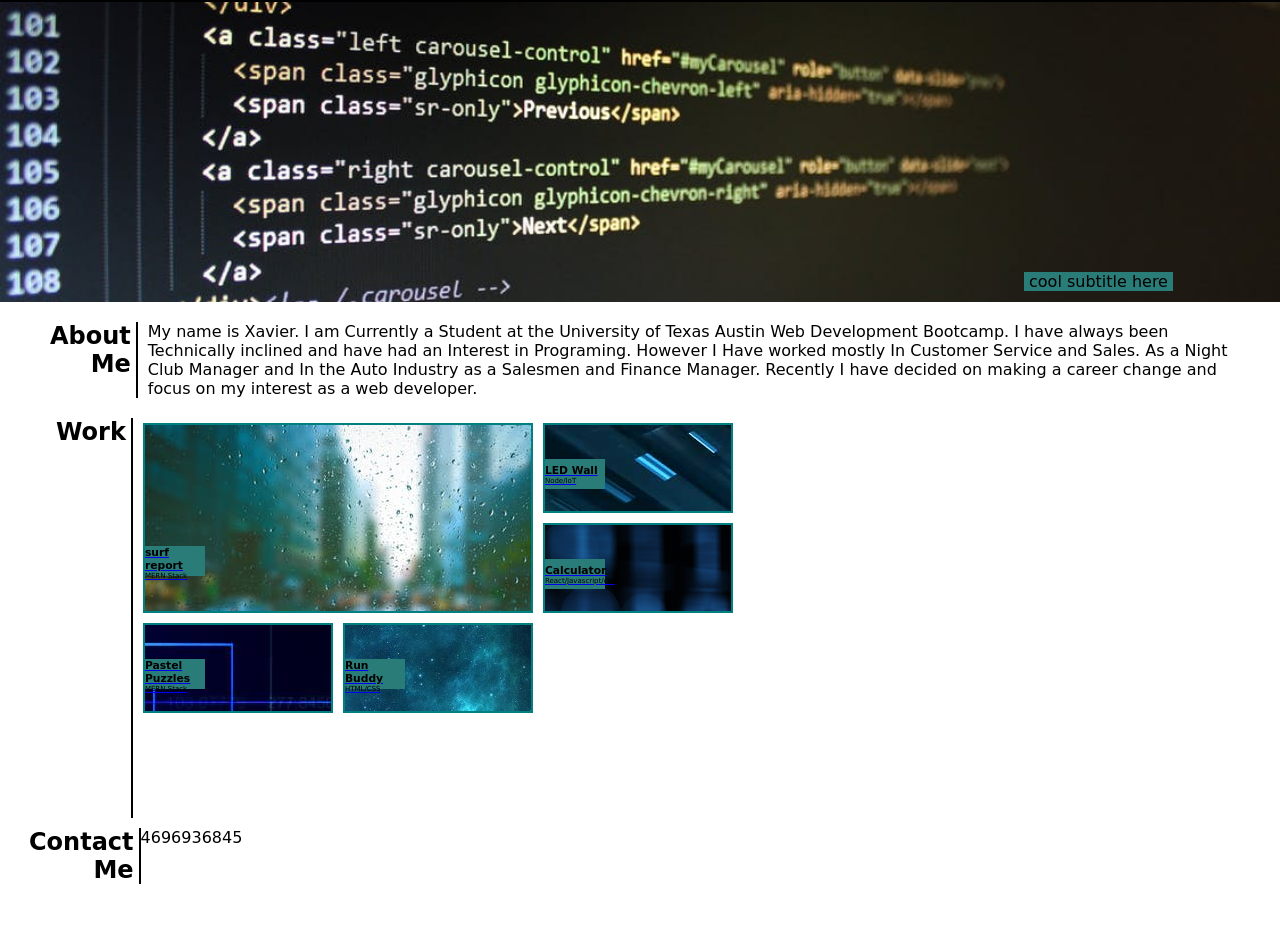
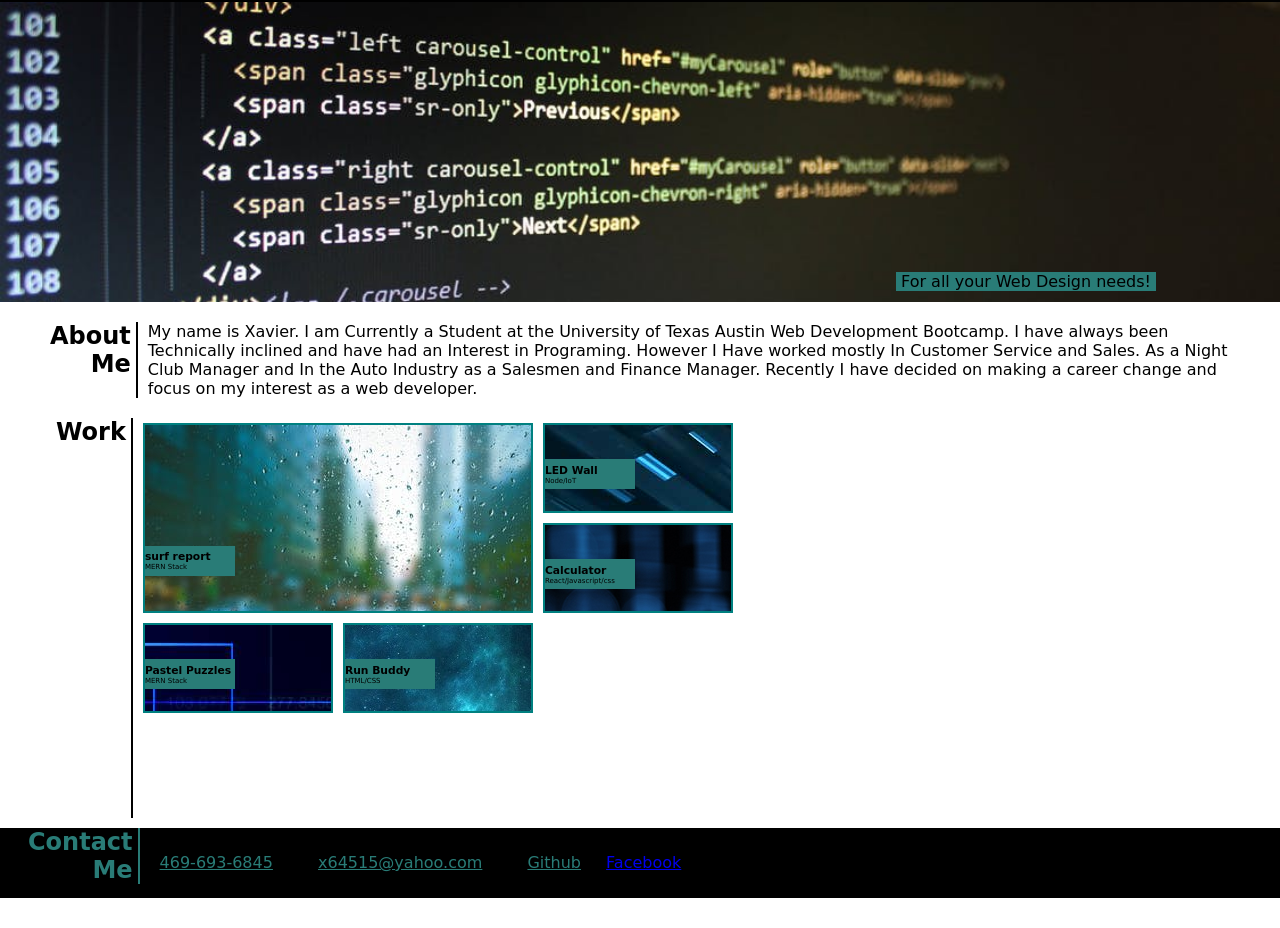
Before and after one commit to x64515/portfolio, a plain HTML site: page index.html in a window 1280 px wide. Shown: the part 67-995 px from the top of the page. After the commit the page ends 965 px from the top, so only its background shows below. Drawn offline with Linux system fonts and the light colour scheme.

Commit message:
completed 10/4

```diff
--- a/assets/style.css
+++ b/assets/style.css
@@ -50,7 +50,7 @@ header {
     display: inline;
     position: relative;
     top: 270px;
-    left: 80%;
+    left: 70%;
     padding-left: 5px;
     padding-right: 5px
 }
@@ -95,6 +95,7 @@ margin:20px;
     border: 2px solid teal;
     margin:5px;
     background-color: black;
+    text-decoration: none;
     }
 .description{
     color: black;
@@ -102,7 +103,7 @@ margin:20px;
     margin: 0;
     padding:0;
     height:30px;
-    width:60px;
+    width:90px;
     align-content: center;
     position: relative;
     top:65%;
@@ -137,16 +138,34 @@ margin:20px;
     background-image:url("./images/binary.jpg");
 }
 footer{
-  display:inline-flex;
-  height:100px;
+  height:70px;
+  background-color:black;
+  color:#297c77;
+  align-items: center;
+  text-decoration: none;
 }
 footer h2{
-  align-self: flex-start;
-  text-align:right;
-  padding-left: 29px;
-  padding-right:5px;
-  border-right: 2px solid black;
+  padding-left: 28px;
+  padding-right: 5px;
+  text-align: right;
+  border-right: 2px solid #297c77;
+  float:left;
 }
-footer a{
-  justify-content: center;
+footer div{
+  display: inline-flex;
+  width:600px;
+  height:69px;
+  align-items: center;
 }
+footer div li{
+  display:inline-flex;
+  justify-self: space-around;
+  margin: 20px;
+
+
+
+}
+footer div li a{
+  color: #297c77;
+
+}
--- a/index.html
+++ b/index.html
@@ -28,7 +28,7 @@
     </header>
     <main>
         <Section class="boxA">
-            <p>cool subtitle here</p>
+            <p>For all your Web Design needs!</p>
         </section>
         <Section class="about-me" id="aboutme">
             <h2>About<br> Me</h2>
@@ -74,11 +74,24 @@
               </div>
               </a>
            </section>
-    </main>
-    <footer id='contactme'>
+    <footer class"contact-me" id='contactme'>
     <h2>Contact<br> Me</h2>
-    <a tel="469-693-6845">4696936845</a>
-
-    </footer>
-</body>
+    <div>
+      <ul>
+        <li>
+          <a href="tel:469-693-6845">469-693-6845</a>
+        </li>
+        <li>
+         <a href="mailto:x64515@yahoo.com">x64515@yahoo.com</a>
+        </li>
+        <li>
+         <a href="https://github.com/x64515">Github</a>
+        </li>
+         <a href="https://www.facebook.com/x64515">Facebook</a>
+        </li>
+      </ul>
+    </div>
+   </footer>
+   </main>
+ </body>
 </html>
```
